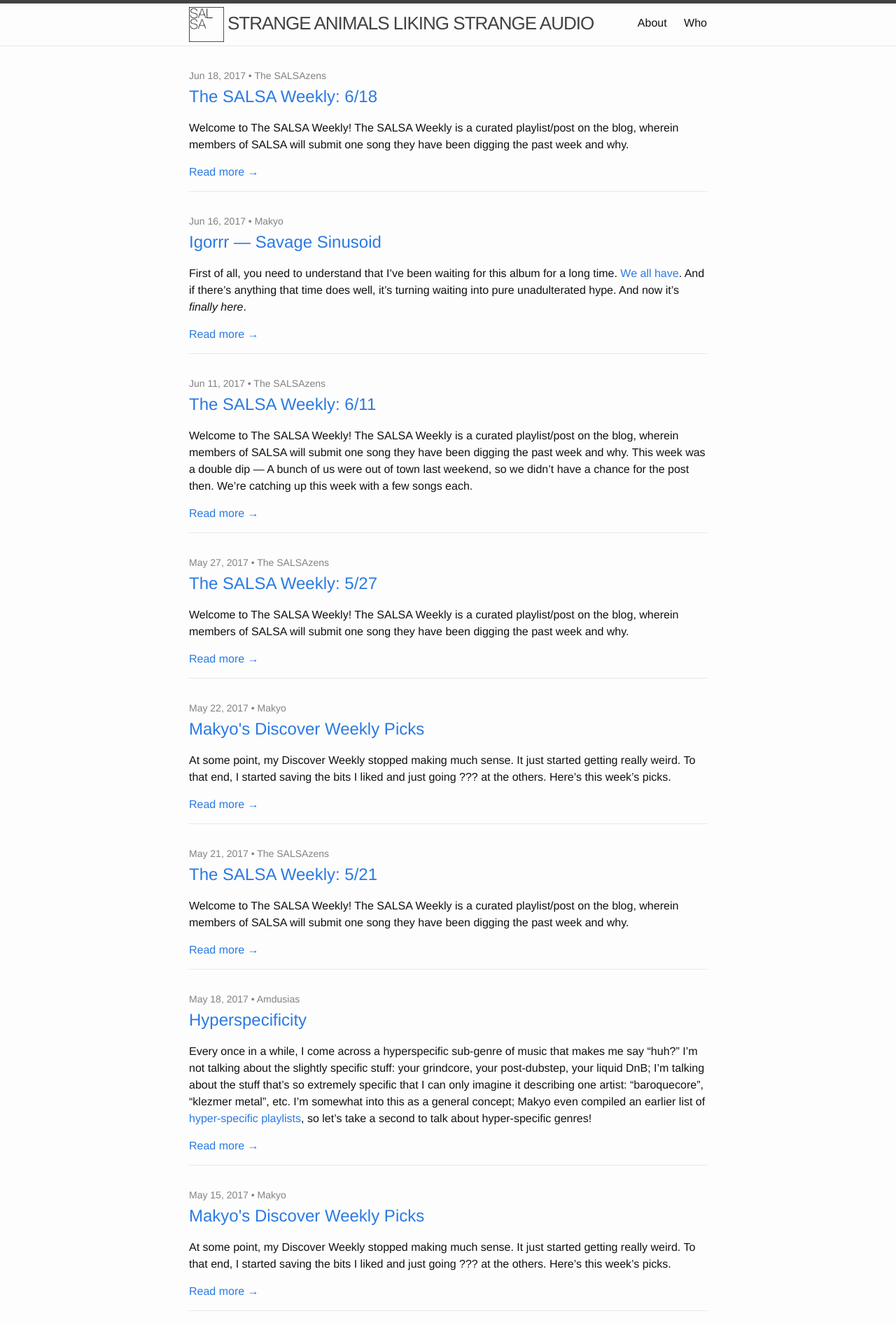
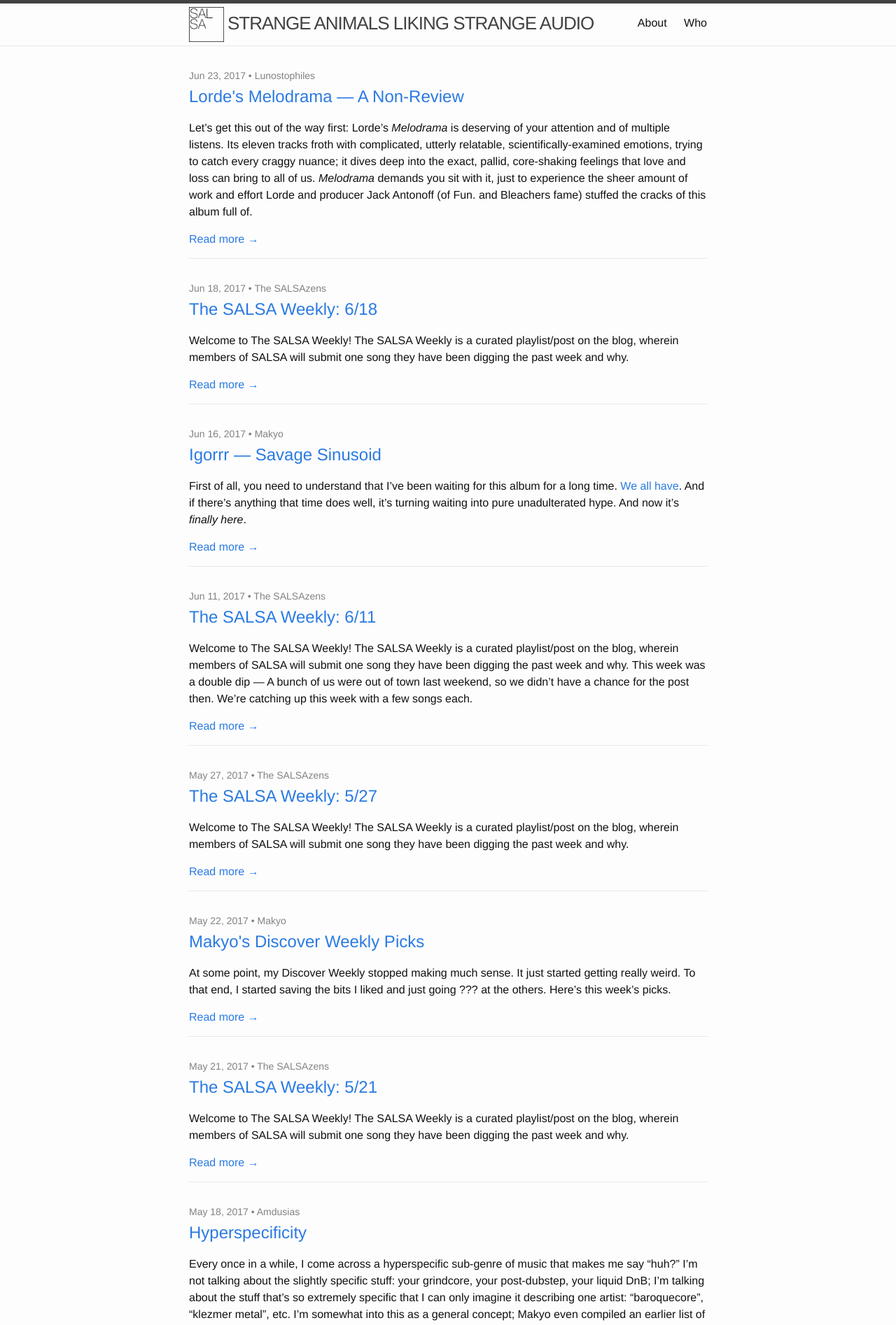
Before and after one commit to makyo/salsa, a Jekyll site: the page built from index.html, in a window 1280 px wide. Shown: the top 1894 px of the page at 70% size. Built offline with Jekyll 4.4.1, drawn with Linux system fonts in a browser that asks for light colours; the list of posts is cut into pages by our own code; some of the changed lines change nothing that is shown; some of the changed text lies outside the part shown.

Commit message:
Lu's post

```diff
--- /dev/null
+++ b/_posts/2017-06-23-lordes-melodrama.md
@@ -0,0 +1,67 @@
+---
+layout: post
+title: Lorde's Melodrama &mdash; A Non-Review
+author: Lunostophiles
+---
+
+Let's get this out of the way first: Lorde's *Melodrama* is deserving of your attention and of multiple listens. Its eleven tracks froth with complicated, utterly relatable, scientifically-examined emotions, trying to catch every craggy nuance; it dives deep into the exact, pallid, core-shaking feelings that love and loss can bring to all of us. *Melodrama* demands you sit with it, just to experience the sheer amount of work and effort Lorde and producer Jack Antonoff (of Fun. and Bleachers fame) stuffed the cracks of this album full of.
+
+This should have been expected, though it's hard to expect anything on a sophomore effort from an overnight success like Lorde. "Royals" catapulted her to notoriety in a way only a select few of all musicians ever get to experience, and *Pure Heroine* sold loads because of the ubiquity of her music for months.
+
+What is most surprising about *Melodrama*, then, is just how long it took to reach us. Four years with little more than a song in *The Hunger Games* and a feature on a Disclosure track is an eternity for a new artist. Riding the high of a monumental first album can last, but not for that long, not with how flighty cultural consciousness can be. Fellow pop contemporaries like Lady Gaga, Katy Perry, and Kesha all put out sophomore efforts roughly two years after their first major successes, both artist and studio alike wanting to keep their talons sunk in.
+
+> Memory is fickle, and society moves quickly to the next shiny object.
+{: class="pull" }
+
+Whatever Lorde got up to in those four years did her immeasurable good, though. What she returned with is a modern pop masterpiece. *Melodrama* cascades with melancholy, like quickly melting ice cream on a hot day; it is tear-streaked and danceable, all at once. Every song on the album is an emotional double exposure, shoving two usually conflicting emotions together in the forefront of the song. Lorde then makes these feelings sway together like awkward teenagers at a high school dance.
+
+These friction-filled emotional clashes is where Lorde shines, too. Where other musicians might merely write a sad song, Lorde fuses reflective sadness with that kind of anger that you can't let out because you're in public, and we get "Liability". Where another singer would reliably give us a straightforward breakup song, Lorde amalgamates the nebulous loss with a wry wickedness about plans for the ghost of her lover, and gives us "Writer in the Dark". Each song is a knot to untangle, and every time you tease one snarl apart, another has formed elsewhere.
+
+Nothing on *Melodrama* is simple, which is why it's so worthy of the listener's time. The reason why this complexity matters transcends the simple refrain of "pop music can be thoughtful", because the reason why is good and dangerous. By deciding to not write a slew of "Royals"-alikes, Lorde lands a victorious blow for albums—and that's the rub here. Lorde wrote an album. Not a series of singles, and not a very nice set of songs.
+
+> Lorde decided to be an album artist, and that is incredibly important for this one-album darling.
+{: class="pull" }
+
+If pop music was on a pendulum, one extreme would house a plaque reading "collection of commodifiable singles" and the other would be graffiti reading "cohesive albums". During the 1950s, pop radio as we know it was just starting to come into its own, and highly marketable songs were damn near lusted for. These pop musicians, which included crooners and standard-bearers, released albums nearly every year, churning out multitudes of great songs. What these albums gave us in singular song quality, though, they lacked in through-lines.
+
+Bands like the Beatles and the Beach Boys shifted this idea in the 1960s, releasing far more thoughtful, intricate, and most importantly cohesive albums. *Revolver*, *Sgt. Pepper's Lonely Hearts Club Band*, and *Pet Sounds* defined an era of pop music, allowing the genre to indulge in introspection and intelligence.
+
+These were not concept albums per se, though concept albums would be incredibly important in the coming decades for dividing the always-intellectual from the bubblegum pop. What the Beatles and the Beach Boys (among others) made were songs enmeshed in one another based on married styles, content, and mixing. No longer were pop albums relegated to a series of easily-sellable singles. There are songs on *Sgt. Pepper* that do not easily divide themselves down into radio-friendly bits, and *Pet Sounds* has songs that have an oceanic quality, rolling and breathing, and would never fit nicely into 1960s airwaves as solo releases.
+
+This ebb and flow of pop music from scope and breadth to cash cow and back continues throughout the decades, up to now. It's not hard to track, due to the ravages of time pinpointing pop albums that stand up against capricious, shifting opinions. The late 1980s gave us the art pop movement that begat Peter Gabriel's *So*, Kate Bush's *Hounds of Love*, and the entirety of the Eurythmics' catalog. The 1990s saw mainstays like Madonna release *Erotica* and *Ray of Light*, while Alanis Morissette broke into a rock-oriented pop with *Jagged Little Pill*.
+
+And much like most things in the world, this is all leading up to Beyoncé.
+
+When Beyoncé's eponymous surprise album dropped in 2013, it was a shock to mainstream pop's system for two reasons. One, the most obvious, was that we were given a gift like it was our birthday and everyone had forgotten but Beyoncé. The second, and more important reason, is that arguably the most influential pop musician subverted the entire pop superstructure and made art without focus testing. What *Beyoncé* represented was a musician who, until then, was a symbol of the corporate iTunes era of pop taking back her autonomy. The album was long and artful, full of haunting refrains and overt dialog on female sexuality. It was not one to easily cut into singles, though a few were put on top 40 radio.
+
+This was far and away the first strike back against the iTunesification of music that became the dominant paradigm in the late 2000s and early 2010s. While the advent of mp3s and portable media was a boon for the consumer, it was predicated on the "series of singles" mentality of pop music. To sell an entire album to someone in the late 2000s, every song needed to be a bonafide hit. Every song had to sell itself individually, to merit an entire album's purchase. Yet, here is *Beyoncé*, dropping with no lead-up, demanding hard listening, and prevailing.
+
+2013 was a turning point. It was not that there were not pop musicians making introspective, exploratory albums up until 2013, but it was never from someone dominating pop culture's thousand-faced god machine. You could not wave your hand in any direction without bumping against something Beyoncé was a part of. *Beyoncé* was not the work of some upstart appearing out of nowhere, it was someone enmeshed in the beast deciding to excise themselves from it once and for all.
+
+> Beyoncé's decision flew in the face of logic, and her risk paid dividends.
+{: class="pull" }
+
+From this point forward, artists across the musical spectrum start realizing that cohesion can be their friend—and moreso, that audiences will listen. Sia released *1000 Forms of Fear*, a dance-pop ode to personal demons of anxiety in 2014. Miley Cyrus hit us with *&amp; Her Dead Petz* in 2015, and it is so aggressively anti-Disney and full of dreamy haze that as much as it is polarizing, it's worth mentioning.
+
+Other musicians picked up the pace in 2016, from Rihanna's much-anticipated and boozy *ANTI*, to Neon Trees' Tyler Glenn making a combative, difficult album about his sexuality &amp; his Mormon upbringing in *Excommunication*, and even Miranda Lambert, exploring a dive bar dreamscape with *The Weight of These Wings*. These are just a few examples, but the point is that pop was beginning to think about what it meant to make an album, as an art piece, again.
+
+It would be irresponsible to not mention the role that streaming music services had in reviving the album. While not bankrolling these endeavours, the advent of multiple companies devoted to full-access music, from Spotify to Google Play, allowed the album the foothold it needed. The pros and cons of streaming music would take up a whole different essay, but it is important to remember this change in musical listening habits. No longer were people relegated to either buying an album whole or just the single song they wanted; consumers now had the incredibily signficant power of prolonged exposure, able to queue up an album that looked interesting and give it the 100 pages test. It was revelatory for the concept of 21st century album artistry.
+
+Here we are now, in June of 2017, and Lorde releases *Melodrama*. This album was not a surprise, mind you—Lorde released a video for "Green Light" months beforehand, and performed two songs from the album on Saturday Night Live in March. There was even a playlist curated by Lorde on Spotify called "Homemade Dynamite" (a nod to a new track) that featured a series of party bangers she was listening to while recording. After four years of near-silence, here was a real, true album, with hype and a ramp-up.
+
+What Lorde had to lose, coming into her second album, was absolutely everything. All the musicians listed above with artsy, cohesive albums had real, concrete history behind them. Sia was writing music for herself and big-name pop stars since the early 2000s. Miley Cyrus was riding the cultural currency of her Disney days, not to mention Wayne Coyne's support. Beyoncé was just Beyoncé and could sneeze into a microphone and be fine.
+
+The Beatles. Kate Bush. Alanis Morissette. Madonna. All these musicians had capital, had years of work behind them already when they went bigger and bolder.
+
+Lorde only had one album that gave us three big singles, and those were years behind her. While she was touring and making appearances in the intervening time, returning to form with something that was not a surefire single factory meant being so decisively confident in what she made that it wouldn't matter. Clearly Lorde and her collaborators were correct, as *Melodrama* is all one could hope for in a cohesive pop album, but the risk is not to be written off.
+
+There's a cultural stigma that hangs over new artists after the swell over their first album dies down: the sophomore slump. An artist's second effort, in true fickle impossibility, is supposed to both deliver more of the same 'good shit' that their breakout release gave us, and yet deliver something entirely new and inventive. It is a thin, thin tightrope and, considering the fans and critics supply so tenuous a pathway, the onus is mostly on us. We are the ones aching for two incredibly incongruous things at once—comfortable sameness and novelty.
+
+> It is Heisenberg's Uncertainty Principle at work: we can know the position or the momentum, but never both.
+{: class="pull" }
+
+Some people succumb to the sophomore slump. Some people quiver at the idea of following up something that was so triumphantly loved, celebrated, championed. Fame is a Janus-faced mistress, and can drop onto and launch itself back off of an artist with one alignment of time, sound, catchiness, and quirky unpindownable *je ne sais quoi*; what is more, all of this can happen between breaths.
+
+There are musicians that are victims of the sophomore slump. Lorde decided to pick a fight with it, then make up and sit down for a chat with it while they both nursed matching bloody noses. What we got to hear was the aftermath of it all.
+
+It's a pretty damn fine aftermath.
--- a/assets/main.scss
+++ b/assets/main.scss
@@ -88,3 +88,11 @@
         padding-left: 2em;
     }
 }
+
+blockquote.pull {
+    font-size: 20pt;
+    font-weight: lighter;
+    letter-spacing: 1pt;
+    border-left: none;
+    color: #222;
+}
```
